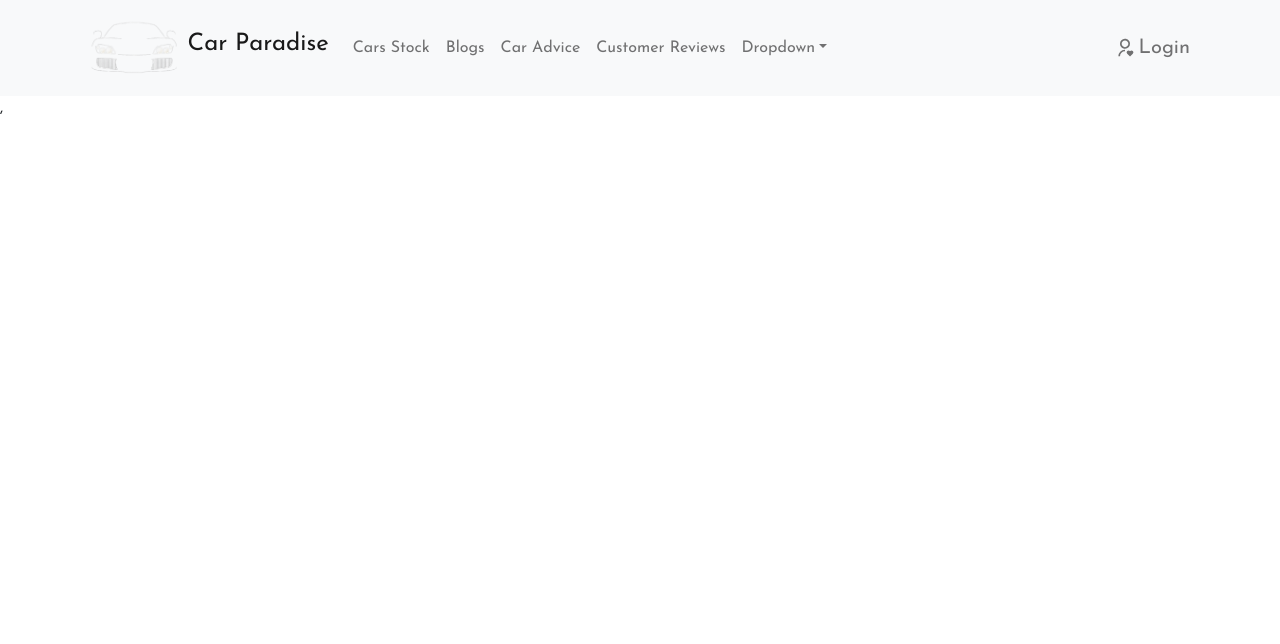
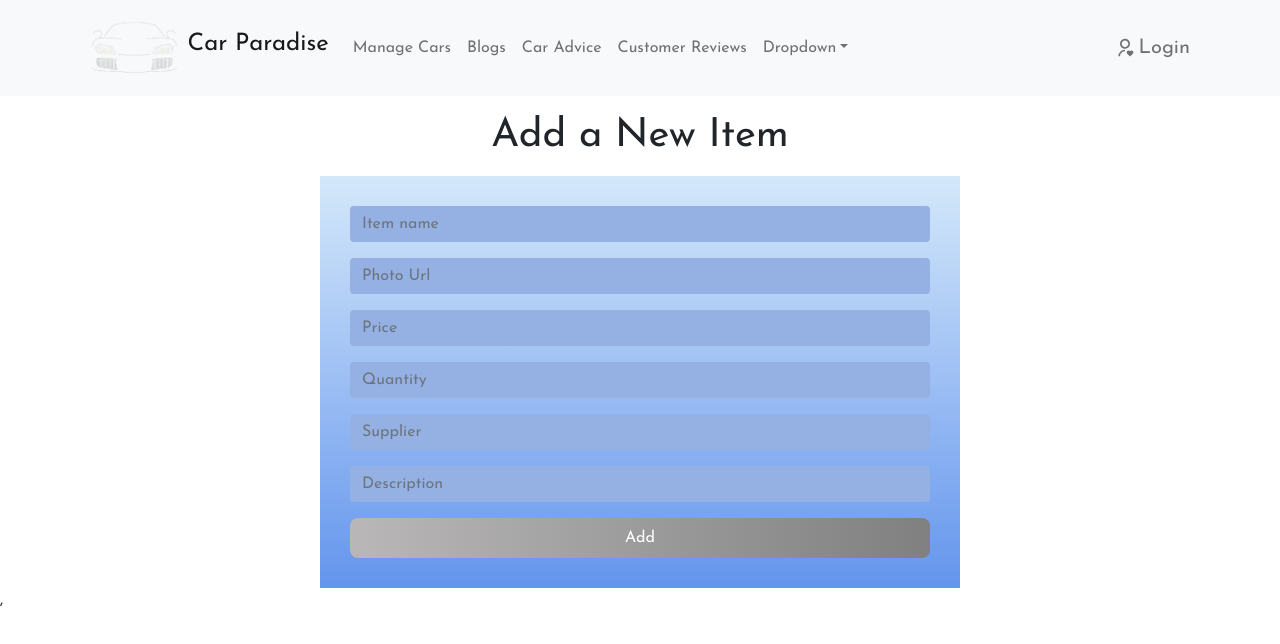
Before and after one commit to AnikaLabiba/car-paradise, a React (Create React App) app: page /addcar in a window 1280 px wide. Shown: the top 644 px of the page. Built offline with nearby package versions, Linux system fonts and the light colour scheme; no server answers.

Commit message:
Add new item route added

```diff
--- a/src/App.js
+++ b/src/App.js
@@ -7,6 +7,7 @@ import Home from './Pages/Home/Home/Home';
 import Cars from './Pages/Cars/Cars';
 import CarDetails from './Pages/CarDetails/CarDetails';
 import RequireAuth from './Pages/RequireAuth/RequireAuth';
+import AddCar from './Pages/ManageCars/AddCar/AddCar';
 
 function App() {
   return (
@@ -22,6 +23,7 @@ function App() {
             <CarDetails></CarDetails>
           </RequireAuth>
         }></Route>
+        <Route path='/addcar' element={<AddCar></AddCar>}></Route>
       </Routes>
     </div>
   );
--- a/src/Pages/Car/Car.css
+++ b/src/Pages/Car/Car.css
@@ -22,16 +22,29 @@
     border-bottom-left-radius: 10px;
     border-bottom-right-radius: 10px;
 }
-.car .update-btn{
+ .update-btn{
     border: none;
     background-color: #6495ED;
     color: white;
     padding:8px 15px;
     border-radius: 10px;
 }
-.car .update-btn:hover{
+.update-btn:hover{
     background-color: #2d60be;
     color: white;
+}
+.link-btn{
+    text-decoration: none;
+    font-size: 23px;
+    color: #6495ED;
+    display: flex;
+    justify-content: end;
+    align-items: center;
+}
+.link-btn:hover{
+    text-decoration: none;
+    font-size: 23px;
+    color: #274783;
 }
 @media only screen and (max-width:576px) {
     .car{
--- a/src/Pages/Car/Car.js
+++ b/src/Pages/Car/Car.js
@@ -27,7 +27,6 @@ const Car = ({ car }) => {
                         <button onClick={() => handleNavigate(_id)} className='update-btn'><span>Update</span> <FaRegEdit /></button>
                     </div>
                 </div>
-
             </div>
         </div>
     );
--- /dev/null
+++ b/src/Pages/CarDetails/CarDetails.css
@@ -0,0 +1,16 @@
+.car-details{
+    width: 100%;
+    border-radius: 10px !important;
+    background: linear-gradient(#d4e8fa, #6495ED);
+}
+.card-btn{
+    border: none;
+    background-color: #2d60be;
+    color: white;
+    padding:8px 15px;
+    border-radius: 10px;
+}
+.card-btn:hover{
+    background-color: #d4e8fa;
+    color: black;
+}
--- a/src/Pages/Cars/Cars.js
+++ b/src/Pages/Cars/Cars.js
@@ -1,16 +1,26 @@
-import React, { useEffect, useState } from 'react';
 import { Row } from 'react-bootstrap';
 import useCars from '../../Hooks/useCars';
 import Car from '../Car/Car';
+import { IoIosAddCircleOutline } from 'react-icons/io';
+import { useNavigate } from 'react-router-dom';
 
 const Cars = () => {
     //from custom hook
-    const [cars, setCars] = useCars()
+    const [cars] = useCars()
+
+    const navigate = useNavigate()
+    const handleNavigate = () => {
+        navigate(`/addcar`)
+    }
 
     return (
-        <div>
-            <h2 className='mt-5 text-center'>Total {cars.length} cars in stock</h2>
-            <div className='container my-4'>
+        <div className='container'>
+            <h2 className='mt-5'>Total {cars.length} cars in stock</h2>
+            <div className='d-flex justify-content-end'>
+                <button onClick={handleNavigate} className='update-btn fs-5'>Add new item <IoIosAddCircleOutline /></button>
+            </div>
+
+            <div className=' my-4'>
                 <Row xs={1} md={2} lg={2} className="g-4">
                     {
                         cars.map(car => <Car
--- a/src/Pages/Home/Header/Header.js
+++ b/src/Pages/Home/Header/Header.js
@@ -25,7 +25,7 @@ const Header = () => {
                     <Navbar.Toggle aria-controls="responsive-navbar-nav" />
                     <Navbar.Collapse id="responsive-navbar-nav">
                         <Nav className="me-auto">
-                            <Nav.Link as={Link} to="/cars">Cars Stock</Nav.Link>
+                            <Nav.Link as={Link} to="/cars">Manage Cars</Nav.Link>
                             <Nav.Link href="#pricing">Blogs</Nav.Link>
                             <Nav.Link href="#pricing">Car Advice</Nav.Link>
                             <Nav.Link href="#pricing">Customer Reviews</Nav.Link>
--- a/src/Pages/Home/Home/Home.js
+++ b/src/Pages/Home/Home/Home.js
@@ -1,8 +1,9 @@
 import React from 'react';
 import { Row } from 'react-bootstrap';
+import { Link } from 'react-router-dom';
 import useCars from '../../../Hooks/useCars';
 import Car from '../../Car/Car';
-import Cars from '../../Cars/Cars';
+import { BsArrowRight } from 'react-icons/bs';
 import Banner from '../Banner/Banner';
 
 const Home = () => {
@@ -14,6 +15,7 @@ const Home = () => {
             <Banner></Banner>
 
             {/* maximum 6 in home page */}
+            <div className="container">
                 <h2 className='mt-5 text-center'>Our Items {selectedCars.length}</h2>
                 <div className='container my-5'>
                     <Row xs={1} md={2} lg={2} className="g-4">
@@ -25,6 +27,8 @@ const Home = () => {
                         }
                     </Row>
                 </div>
+                <Link className='link-btn' to='/cars'><span>Manage Cars</span> <BsArrowRight /></Link>
+            </div>
         </div>
     );
 };
--- a/src/Pages/Login/Login/Login.css
+++ b/src/Pages/Login/Login/Login.css
@@ -1,8 +1,12 @@
 .form-container{
-    background-color: rgb(80, 78, 78);
+    background: linear-gradient(#d4e8fa, #6495ED);
     color: white;
     padding: 30px;
     width: 25%;
+}
+.form-container .input{
+    background-color: #95b1e4;
+    color: white;
 }
 .form-container .submit-btn{
     background-image: linear-gradient(to right, rgb(185, 183, 183), gray);
--- a/src/Pages/Login/Login/Login.js
+++ b/src/Pages/Login/Login/Login.js
@@ -46,14 +46,14 @@ const Login = () => {
             <div className=' mx-auto mt-3 form-container'>
                 <Form onSubmit={handleLogin}>
                     <Form.Group className="mb-3" controlId="formBasicEmail">
-                        <Form.Control ref={emailRef} className='bg-dark border-0' type="email" placeholder="Enter email" required />
+                        <Form.Control ref={emailRef} className='input text-light border-0' type="email" placeholder="Enter email" required />
                     </Form.Group>
 
                     <Form.Group className="mb-3" controlId="formBasicPassword">
-                        <Form.Control ref={passRef} className='bg-dark border-0 text-muted' type="password" placeholder="Password" required />
+                        <Form.Control ref={passRef} className='input border-0 text-muted' type="password" placeholder="Password" required />
                     </Form.Group>
                     {error}
-                    <p className='text-center text-muted'>Forgot Password?<button className='text-decoration-none btn btn-link'>Reset Password</button></p>
+                    <p className='text-center text-light'>Forgot Password?<button className='text-decoration-none btn btn-link'>Reset Password</button></p>
                     <button className='w-100 submit-btn py-2' type="submit">
                         Login
                     </button>
--- /dev/null
+++ b/src/Pages/ManageCars/AddCar/AddCar.js
@@ -0,0 +1,68 @@
+import React from 'react';
+import { Form } from 'react-bootstrap';
+
+const AddCar = () => {
+
+
+    const handleAddNewItem = event => {
+        event.preventDefault()
+        const name = event.target.name.value
+        const img = event.target.img.value
+        const price = event.target.price.value
+        const quantity = event.target.quantity.value
+        const supplierName = event.target.supplierName.value
+        const description = event.target.description.value
+        const car = { name, img, price, quantity, supplierName, description }
+
+        fetch('http://localhost:5000/inventory', {
+            method: 'post',
+            headers: {
+                'content-type': 'application/json'
+            },
+            body: JSON.stringify(car)
+        })
+            .then(res => res.json())
+            .then(data => {
+                console.log('success', data)
+                alert('New Car added')
+                event.target.reset()
+
+            })
+    }
+    return (
+        <div>
+            <h1 className='text-center my-3'>Add a New Item</h1>
+            <div className='w-50 mx-auto form-container'>
+                <Form onSubmit={handleAddNewItem}>
+                    <Form.Group className="mb-3" controlId="formBasicName">
+                        <Form.Control className='input border-0' name='name' type="text" placeholder="Item name" required />
+                    </Form.Group>
+                    <Form.Group className="mb-3" controlId="formBasicImg">
+                        <Form.Control className='input border-0' type="text" name='img' placeholder="Photo Url" required />
+                    </Form.Group>
+
+                    <Form.Group className="mb-3" controlId="formBasicPrice">
+                        <Form.Control className='input border-0' name='price' type="number" placeholder="Price" required />
+                    </Form.Group>
+
+                    <Form.Group className="mb-3" controlId="formBasicQuantity">
+                        <Form.Control className='input border-0' name='quantity' type="number" placeholder="Quantity" required />
+                    </Form.Group>
+                    <Form.Group className="mb-3" controlId="formBasicSupplier">
+                        <Form.Control className='input border-0' name='supplierName' type="text" placeholder="Supplier" required />
+                    </Form.Group>
+                    <Form.Group className="mb-3" controlId="formBasicDescription">
+                        <Form.Control className='input border-0' name='description' type="text" placeholder="Description" required />
+                    </Form.Group>
+
+                    <button className='w-100 submit-btn py-2' type="submit">
+                        Add
+                    </button>
+
+                </Form>
+            </div>
+        </div>
+    );
+};
+
+export default AddCar;
```
Also changed, not shown: src/Pages/CarDetails/CarDetails.js (+42 -3 lines). Lines whose indentation alone changed are shown as unchanged.
